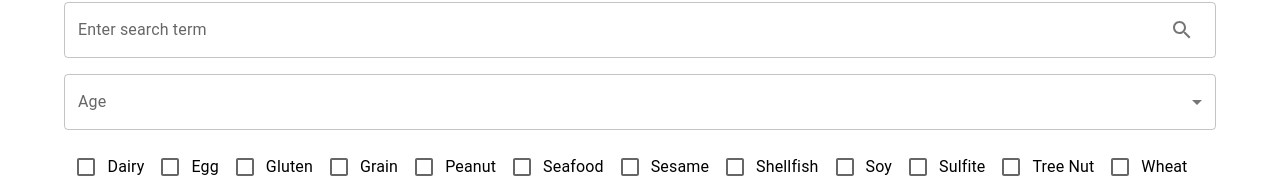
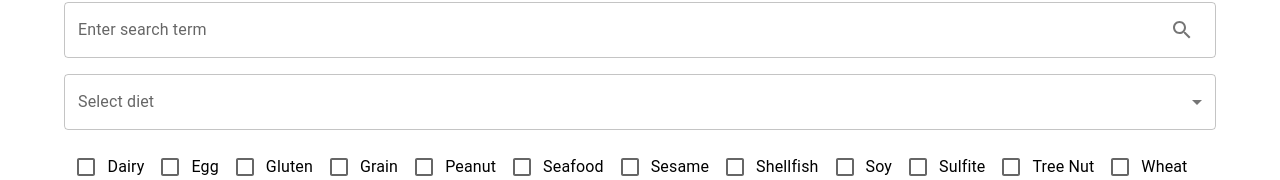
Before and after one commit to GreenCatInForest/recipe-search-app, a React (Create React App) app: page /explore in a window 1280 px wide. Shown: the part 100-280 px from the top of the page. Built offline with nearby package versions, Linux system fonts and the light colour scheme.

Commit message:
change placeholder

```diff
--- a/src/components/SearchForm.js
+++ b/src/components/SearchForm.js
@@ -50,7 +50,7 @@
         }}
       />
       <FormControl fullWidth>
-        <InputLabel id="demo-simple-select-label">Age</InputLabel>
+        <InputLabel id="demo-simple-select-label">Select diet</InputLabel>
         <Select
           labelId="demo-simple-select-label"
           id="demo-simple-select"
```
